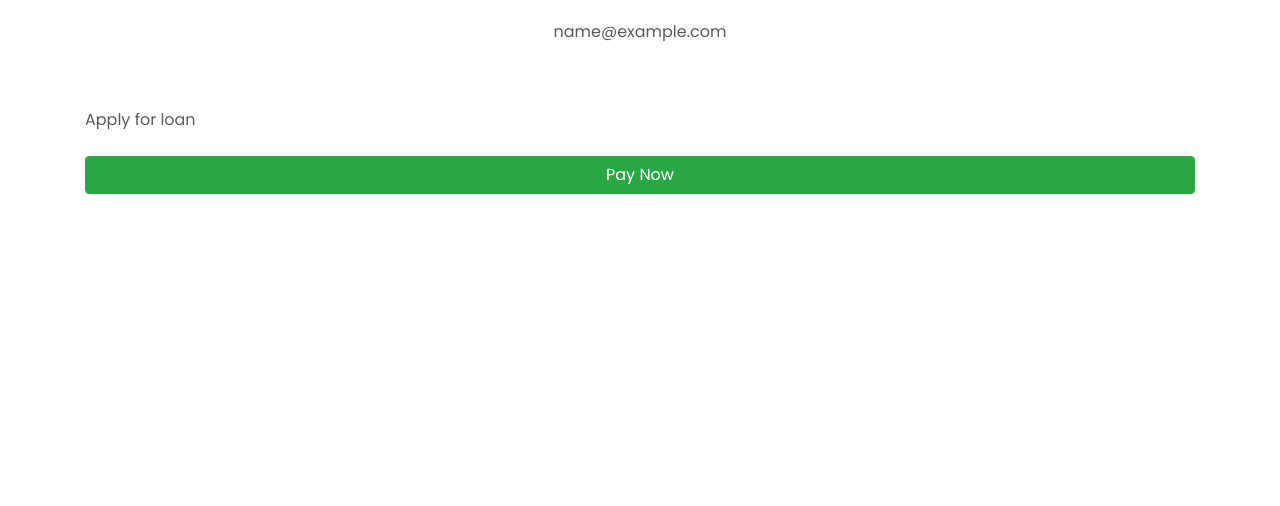
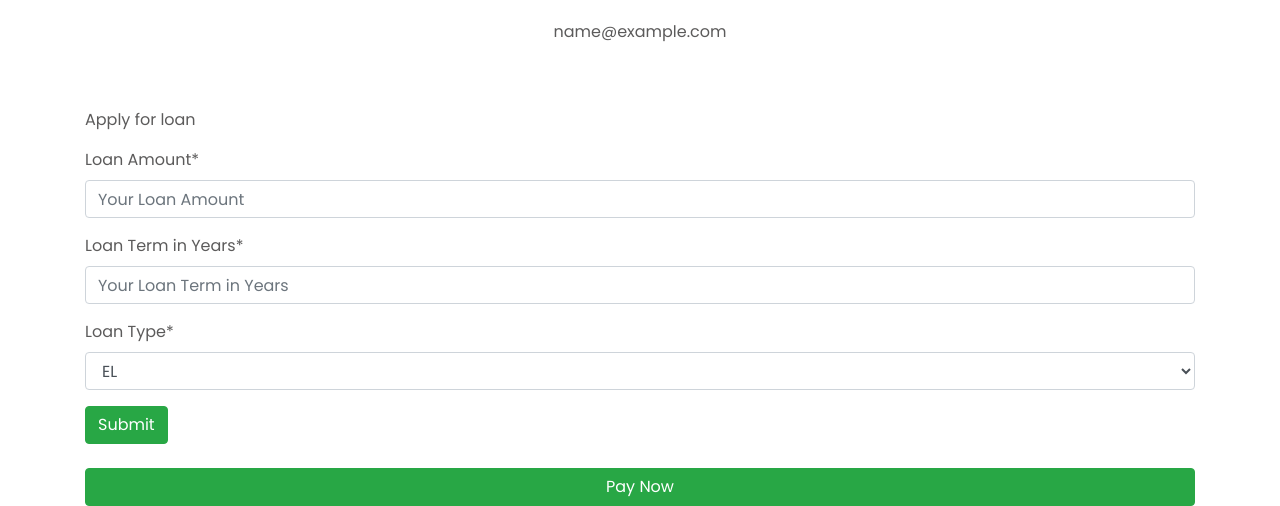
Before and after one commit to sukubhattu/loan, a Django app: page /dashboard/ in a window 1280 px wide. Shown: the part 316-822 px from the top of the page. Before the commit the page ends 510 px from the top, so only its background shows below. Run offline with Django 3.2, Linux system fonts and the light colour scheme; a user stored in the database is signed in; tables that the repository leaves empty hold one stand-in row (values such as "Sample post"); some libraries are stand-ins or nearby versions.

Commit message:
Add form to apply loan

```diff
--- a/templates/dashboard/dashboard.html
+++ b/templates/dashboard/dashboard.html
@@ -1,5 +1,6 @@
 {% extends "base.html" %}
 {% load custom_tags_transaction %}
+{% load crispy_forms_tags %}
 {% load static %}
 {% block extracss %}
 <link rel="stylesheet" href="{% static 'css/dashboard.css' %}">
@@ -22,6 +23,11 @@
 		</div>
 		{% else %}
 		<p>Apply for loan</p>
+		<form action="" method="POST">
+			{% csrf_token %}
+			{{form|crispy}}
+			<button class="btn btn-success" type="submit">Submit</button>
+		</form>
 		<input type="button" class="btn btn-success btn-block mt-4" id="stripeSubmitBtn" value="Pay Now"></input>
 	{% endif %}
 	</div>
```
